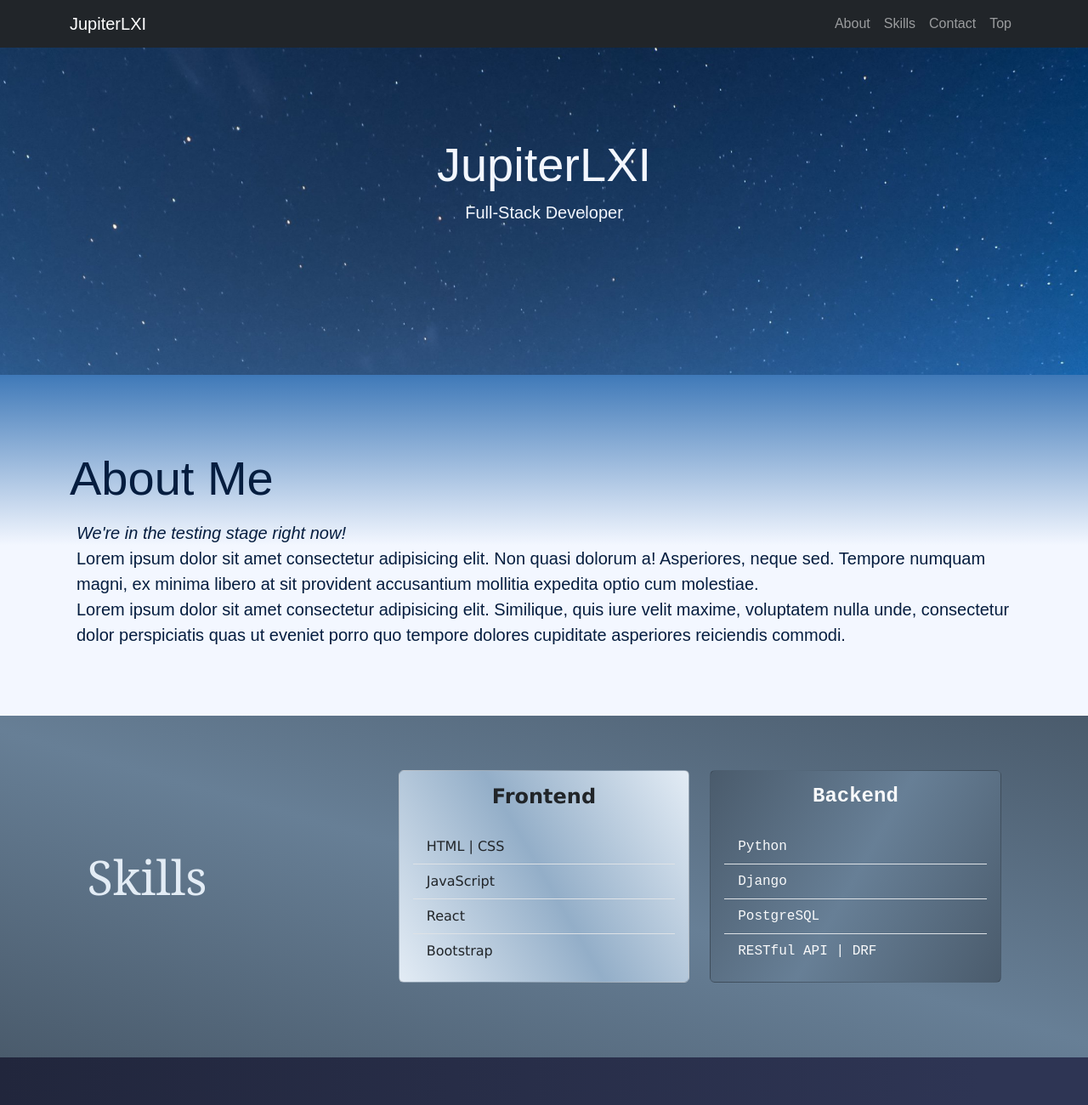
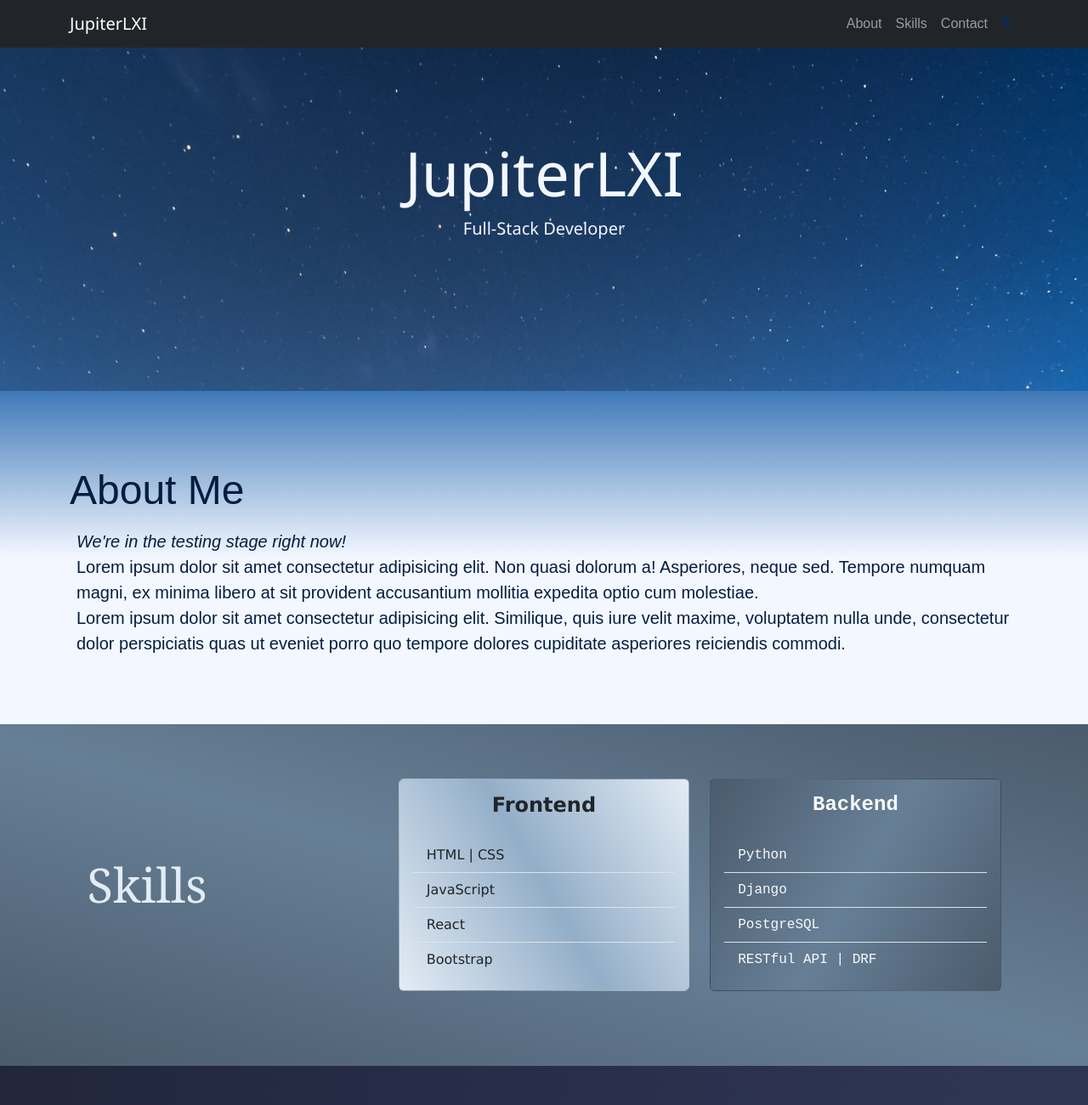
Before and after one commit to JupiterLXI/About, a plain HTML site: page index.html in a window 1280 px wide. Shown: the top 1300 px of the page at 85% size. Drawn offline with nearby package versions, Linux system fonts and the light colour scheme.

Commit message:
copyright + fonts

```diff
--- a/index.css
+++ b/index.css
@@ -15,6 +15,7 @@ a {
     color: rgb(243, 247, 255);
     text-align: center;
     padding: 10em 0;
+    font-family: 'Segoe UI', Geneva, Verdana, sans-serif;
 }
 
 /* Profile Image */
@@ -29,6 +30,7 @@ a {
     background-color:rgb(243, 247, 255);
     padding: 5% 3%;
     color: rgb(5, 29, 63);
+    /* font-family: Geneva, Verdana, sans-serif; */
 }
 
 .skill-section {
--- a/index.html
+++ b/index.html
@@ -3,7 +3,7 @@
   <head>
     <meta charset="utf-8">
     <meta name="viewport" content="width=device-width, initial-scale=1">
-    <title>About JupiterLXI</title>
+    <title>JupiterLXI | About</title>
     <link href="https://cdn.jsdelivr.net/npm/bootstrap@5.3.2/dist/css/bootstrap.min.css" rel="stylesheet" integrity="sha384-T3c6CoIi6uLrA9TneNEoa7RxnatzjcDSCmG1MXxSR1GAsXEV/Dwwykc2MPK8M2HN" crossorigin="anonymous">
     <link rel="stylesheet" type="text/css" href="index.css">
     <link rel="shortcut icon" href="favicon.ico" type="image/x-icon">
@@ -12,7 +12,7 @@
     <!-- Navigation Bar -->
     <nav class="navbar navbar-expand-sm navbar-dark bg-dark fixed-top">
         <div class="container">
-            <a class="navbar-brand" href="#">JupiterLXI</a>
+            <a class="navbar-brand" href="#" style="font-family:'Segoe UI';">JupiterLXI</a>
             <button class="navbar-toggler" type="button" data-bs-toggle="collapse" data-bs-target="#navbarNav" aria-controls="navbarNav" aria-expanded="false" aria-label="Toggle navigation">
                 <span class="navbar-toggler-icon"></span>
             </button>
@@ -31,7 +31,7 @@
                         <a class="nav-link" href="#contact">Contact</a>
                     </li>
                     <li class="nav-item">
-                        <a class="nav-link" href="#hero">Top</a>
+                        <a class="nav-link text-primary-emphasis" href="#hero"><i class="fas fa-arrow-up"></i></a>
                     </li>
                 </ul>
             </div>
@@ -41,15 +41,15 @@
     <!-- Hero Section -->
     <section id="hero" class="hero-section">
         <div class="container">
-            <h1 class="display-4">JupiterLXI</h1>
-            <p class="lead">Full-Stack Developer</p>
+            <h1 class="display-2 fw-light">JupiterLXI</h1>
+            <p class="lead fw-normal">Full-Stack Developer</p>
         </div>
     </section>
 
     <!-- About Me Section -->
     <section id="about" class="about-me-section">
         <div class="container">
-            <h2 class="display-4 mt-4">About Me</h2>
+            <h2 class="display-5 mt-4">About Me</h2>
             <p class="lead mt-3 mx-2">
                 <span class=" fst-italic">We're in the testing stage right now!</span> <br>
                 Lorem ipsum dolor sit amet consectetur adipisicing elit. Non quasi dolorum a! Asperiores, neque sed. Tempore numquam magni, ex minima libero at sit provident accusantium mollitia expedita optio cum molestiae.
@@ -60,7 +60,9 @@
 
 
     <!-- Skills Section -->
-        <section id="skills" class="skill-section">
+    <div id="skills"></div>
+
+    <section  class="skill-section">
         <div class="containe-fluid">
             <div class="row">
                 <!-- Center the Skills header on large screens -->
@@ -117,7 +119,8 @@
     <!-- </section> -->
 
     <!-- Contact Section -->
-    <footer id="contact" class="ftr">
+    <div id="contact"></div>
+    <footer class="ftr">
         <div class="container contact-section">
             <p class="">
                 <h2 class="display-4" style="line-height: 95%;">Contact</h2>
@@ -186,6 +189,11 @@
 
             <!-- Additional Contact Form or Information can be added here -->
         </div>
+        <hr>
+        <span class="lxi">
+            © 2024 Copyright:
+            <a class="text-white" href="https://github.com/jupiterlxi" style="font-family: monospace;">JupiterLXI</a>
+        </span>
     </footer>
 
     <!-- Bootstrap, JavaScript & dependencies -->
```
Lines whose indentation alone changed are shown as unchanged.
